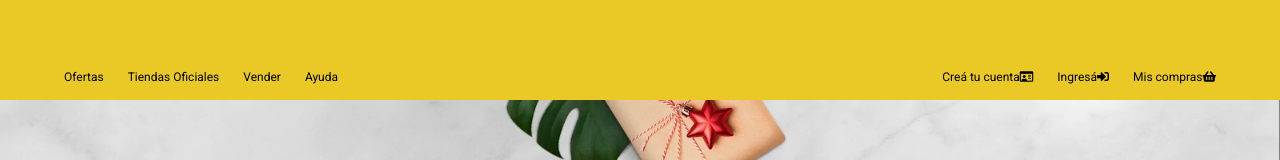
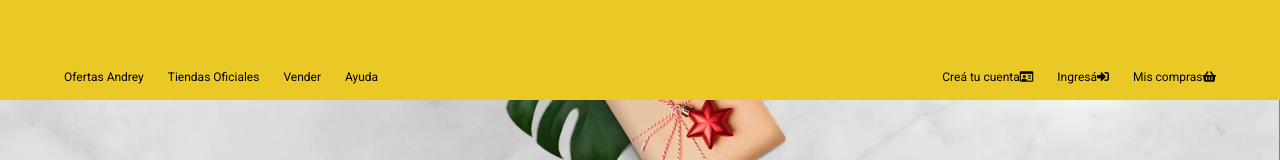
Before and after one commit to andreybejarano/mercadoLiebre, a website: page views/home.html in a window 1280 px wide. Shown: the part 167-327 px from the top of the page. Drawn offline with Linux system fonts and the light colour scheme.

Commit message:
refactor test

```diff
--- a/views/home.html
+++ b/views/home.html
@@ -25,7 +25,7 @@
         </div>
         <nav>
             <ul>
-                <li><a href="#">Ofertas</a></li>
+                <li><a href="#">Ofertas Andrey</a></li>
                 <li><a href="#">Tiendas Oficiales</a></li>
                 <li><a href="#">Vender</a></li>
                 <li><a href="#">Ayuda</a></li>
```
